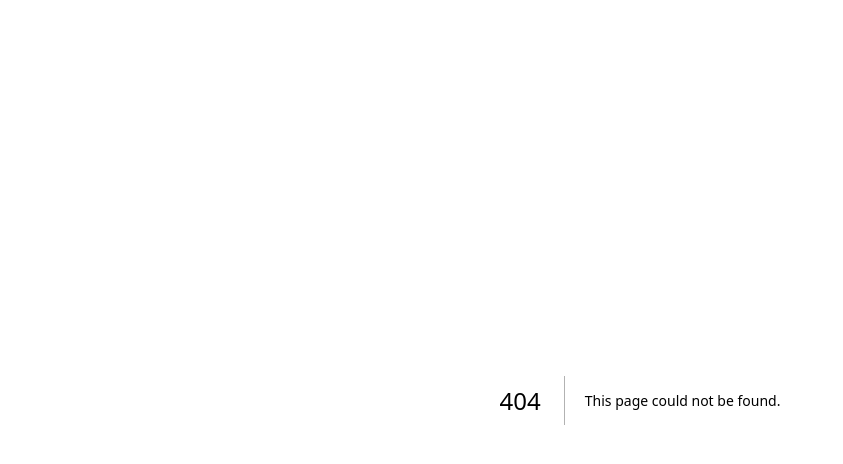
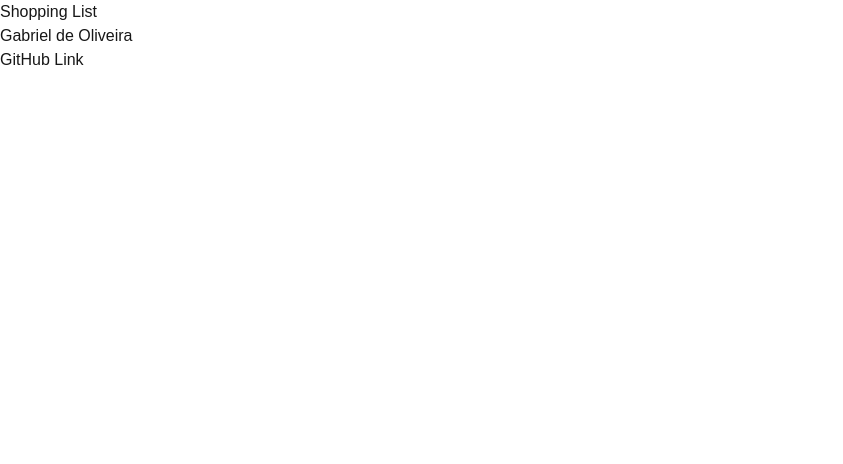
Before and after one commit to GabrielOlivr/cprg306-assignments, a Next.js app: page /week-2 in a window 1280 px wide. Before the commit this address had no page. Shown: the top 464 px of the page, without its empty margins (0-843 px from the left). Built offline with nearby package versions, Linux system fonts and the light colour scheme.

Commit message:
week-2 assignment

```diff
--- /dev/null
+++ b/app/week-2/page.js
@@ -0,0 +1,11 @@
+import React from "react";
+import StudentInfo from "./student-info";
+
+export default function Page() {
+    return (
+      <main>
+         <h1>Shopping List </h1>
+         <StudentInfo />
+      </main>
+    );
+  }
--- /dev/null
+++ b/app/week-2/student-info.js
@@ -0,0 +1,17 @@
+import React from "react";
+import Link from "next/link";
+
+const StudentInfo = () => {
+    return (
+        <div>
+            <h1>Gabriel de Oliveira</h1>
+            <p>
+            <Link href="https://github.com/GabrielOlivr/cprg306-assignmnets" target="_blank" rel="noopener noreferrer">
+            GitHub Link
+            </Link>
+            </p>
+        </div>
+    );
+};
+
+export default StudentInfo;
```
